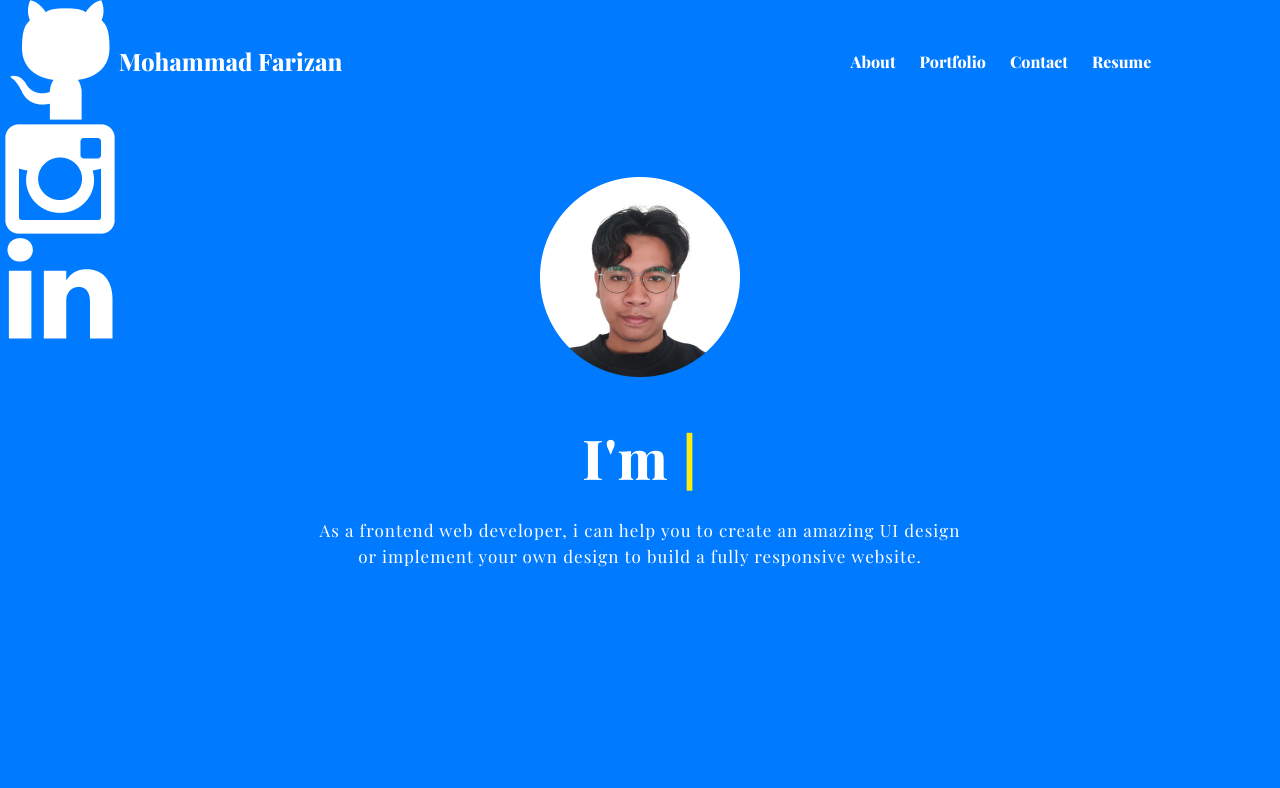
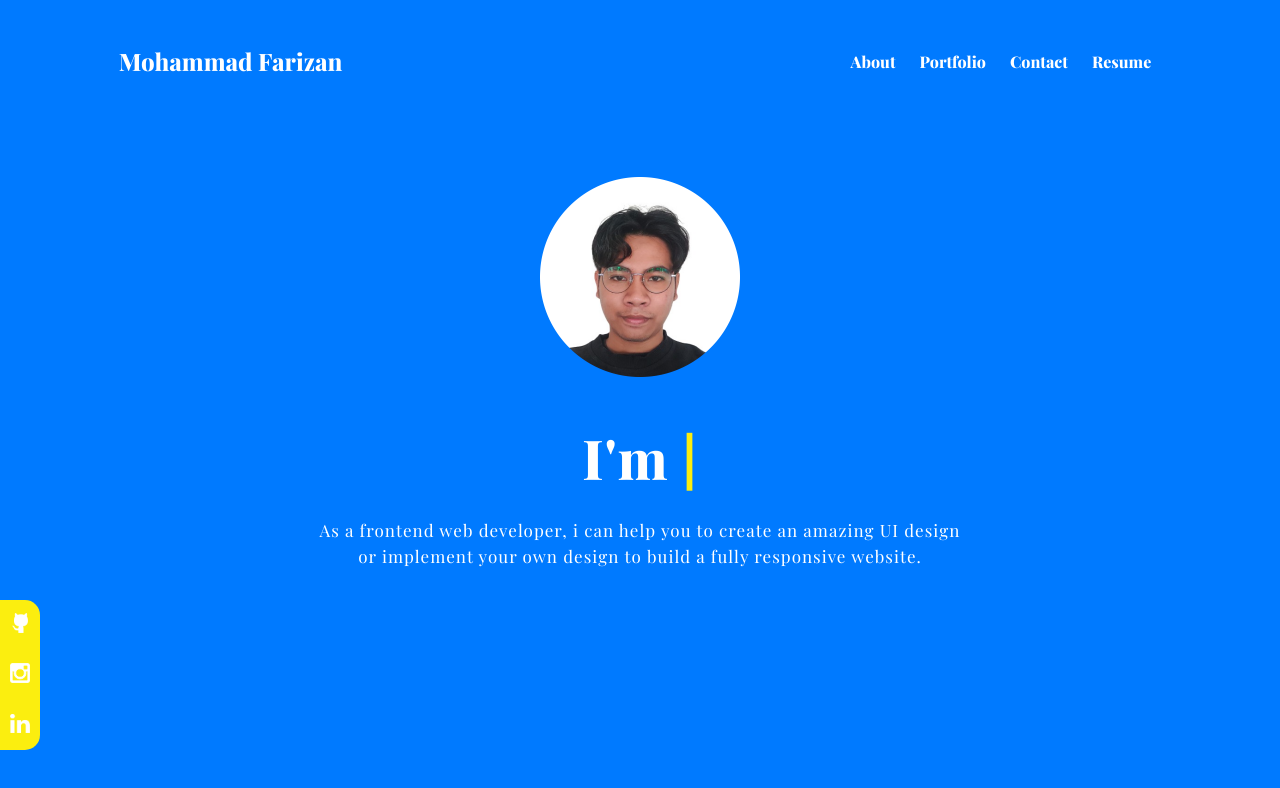
Before and after one commit to mohammadfarizan/mohammadfarizan.com, a plain HTML site: page index.html in a window 1280 px wide. Drawn offline with nearby package versions, Linux system fonts and the light colour scheme.

Commit message:
fix flex sidebar

```diff
--- a/index.css
+++ b/index.css
@@ -63,9 +63,25 @@ span {
 }
 .sidebar {
   position: absolute;
-  bottom: 0;
+  bottom: 50px;
   left: 0;
-  width: 120px;
-  height: 100vh;
+  width: 40px;
+  height: 150px;
   text-align: center;
+  background-color: #fbee0f;
+  border-radius: 0px 15px 15px 0px;
 }
+.social-media {
+  max-width: 100%;
+  height: 150px;
+  display: flex;
+  flex-direction: column;
+  justify-content: space-around;
+}
+.sidebar img {
+  padding: 5px;
+  border: 1px;
+  max-width: 30px;
+  max-height: 30px;
+  border-color: black;
+}
```
